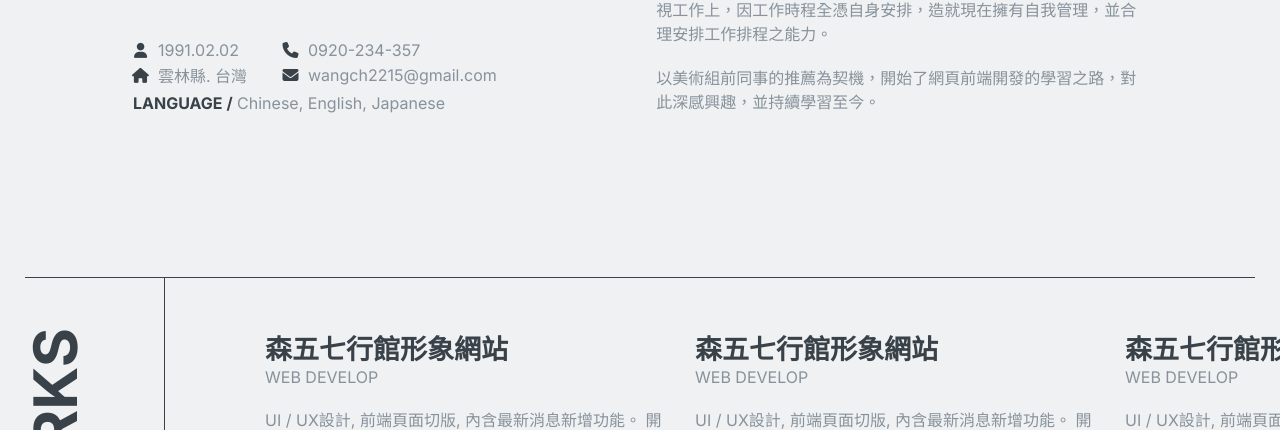
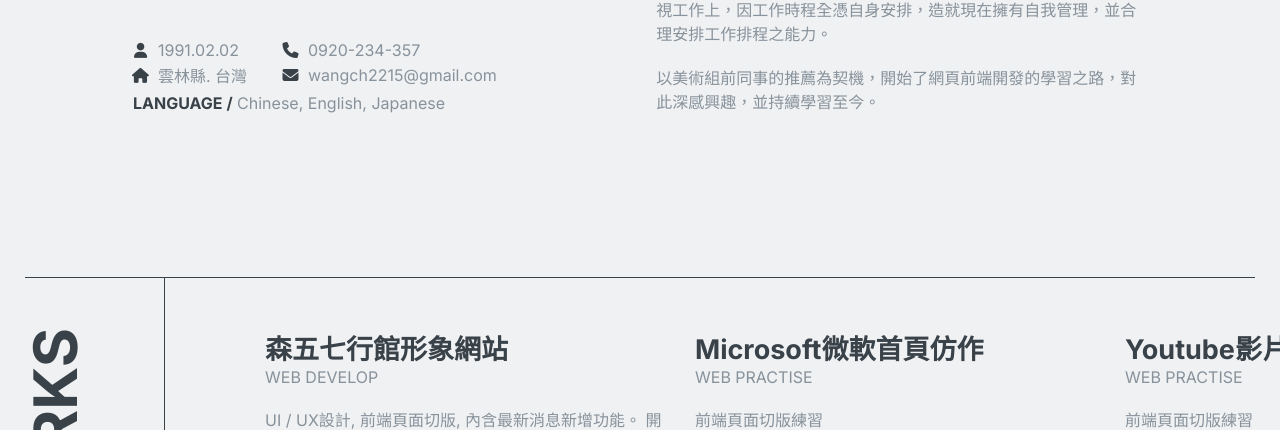
Before and after one commit to wangch15/WCH-portfolio, a plain HTML site: page index.html in a window 1280 px wide. Shown: the part 522-952 px from the top of the page. Drawn offline with nearby package versions, Linux system fonts and the light colour scheme; files whose address does not match are found by name.

Commit message:
改作品

```diff
--- a/index.html
+++ b/index.html
@@ -117,15 +117,14 @@
                         <div class="swiper-slide">
                             <div class="swiper-info-box">
                                 <div class="info-title-box">
-                                    <div class="title">森五七行館形象網站</div>
-                                    <div class="category">WEB DEVELOP</div>
+                                    <div class="title">Microsoft微軟首頁仿作</div>
+                                    <div class="category">WEB PRACTISE</div>
                                 </div>
                                 <div class="info-content">
-                                    UI / UX設計, 前端頁面切版, 內含最新消息新增功能。
-                                    開發工具 : HTML, CSS, JavaScript, Laravel
+                                    前端頁面切版練習
                                 </div>
                             </div>
-                            <a href="https://www.shen57.com/" class="swiper-img"
+                            <a href="https://wangch15.github.io/microsoft-for-practise/" class="swiper-img"
                                 style="background-image: url(./img/shen57-mockup@2x.jpg) ;" target="_blank">
                                 <div class="mask"></div>
                             </a>
@@ -134,15 +133,14 @@
                         <div class="swiper-slide">
                             <div class="swiper-info-box">
                                 <div class="info-title-box">
-                                    <div class="title">森五七行館形象網站</div>
-                                    <div class="category">WEB DEVELOP</div>
+                                    <div class="title">Youtube影片頁面仿切</div>
+                                    <div class="category">WEB PRACTISE</div>
                                 </div>
                                 <div class="info-content">
-                                    UI / UX設計, 前端頁面切版, 內含最新消息新增功能。
-                                    開發工具 : HTML, CSS, JavaScript, Laravel
+                                    前端頁面切版練習
                                 </div>
                             </div>
-                            <a href="https://www.shen57.com/" class="swiper-img"
+                            <a href="https://wangch15.github.io/Youtube-for-practise/" class="swiper-img"
                                 style="background-image: url(./img/shen57-mockup@2x.jpg) ;" target="_blank">
                                 <div class="mask"></div>
                             </a>
```
